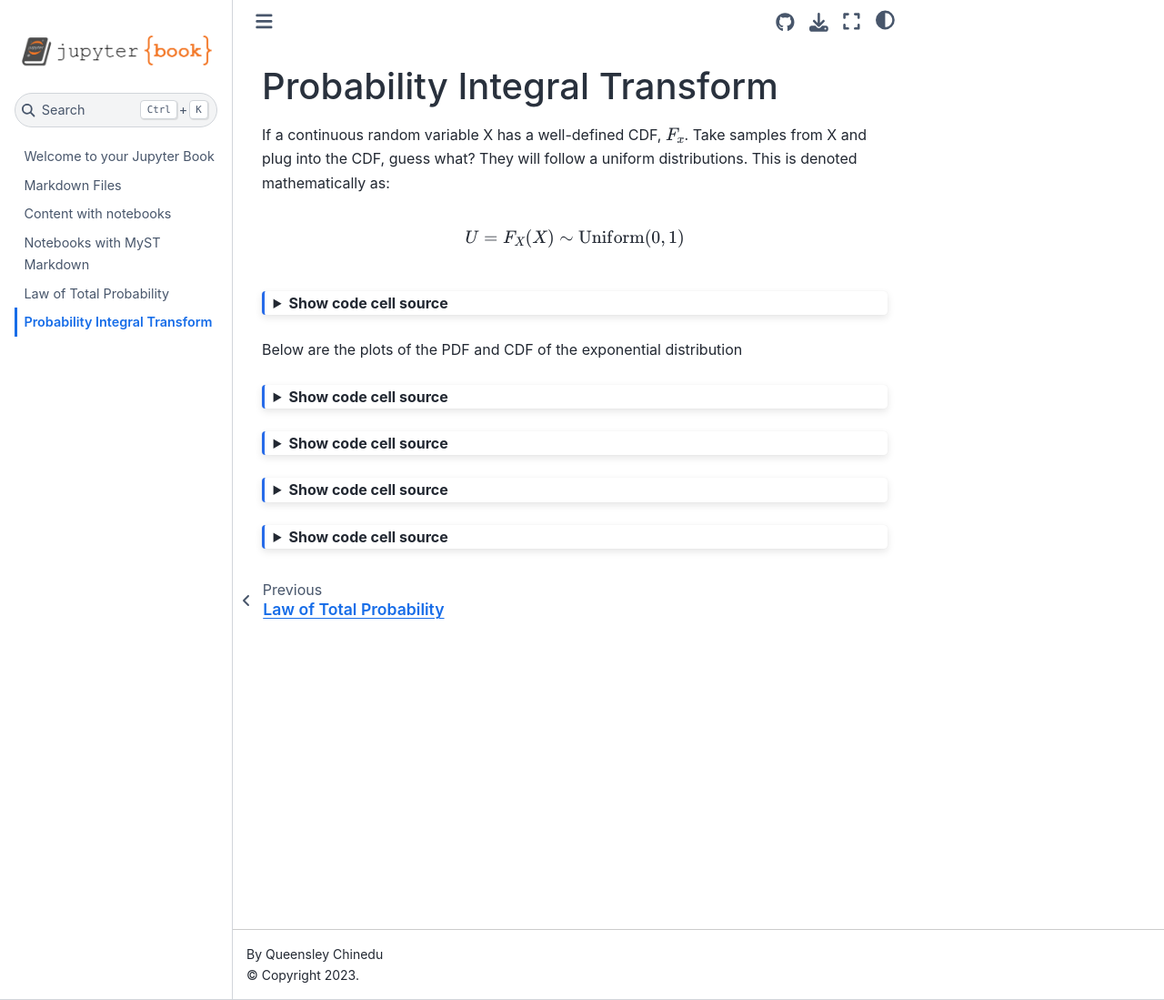
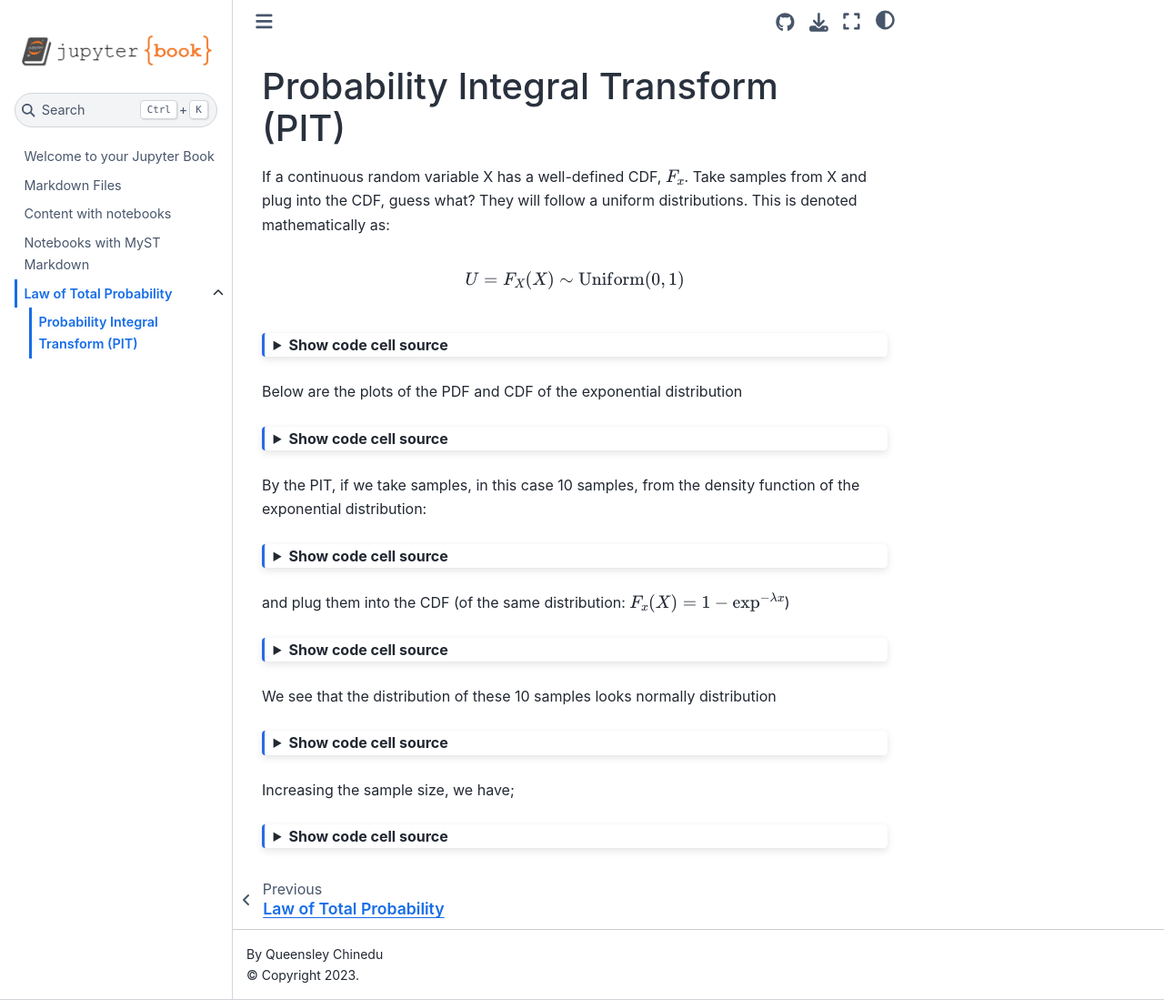
Before and after one commit to QueensleyC/stat5430project, a Jupyter Book: the page built from contents/probability-integral-transform.md, in a window 1280 px wide and 1099 px high. Shown: the whole window at 91% size. Built offline with Jupyter Book 1.0.4 settings and Sphinx 7.4.7 and the Sphinx Book theme 1.1.4, drawn with Linux system fonts in a browser that asks for light colours; some of the changed lines change nothing that is shown.

Commit message:
Treat first statement of PIT

````diff
--- a/_toc.yml
+++ b/_toc.yml
@@ -8,4 +8,5 @@ chapters:
 - file: notebooks
 - file: markdown-notebooks
 - file: contents/law-of-total-prob.md
-- file: contents/probability-integral-transform.md
+  sections:
+    - file: contents/probability-integral-transform.md
--- a/contents/probability-integral-transform.md
+++ b/contents/probability-integral-transform.md
@@ -11,7 +11,7 @@ kernelspec:
   name: python3
 ---
 
-# Probability Integral Transform
+# Probability Integral Transform (PIT)
 If a continuous random variable X has a well-defined CDF, $F_x$. Take samples from X and plug into the CDF, guess what? They will follow a uniform distributions. This is denoted mathematically as:
 
 $$
@@ -64,95 +64,59 @@ plt.tight_layout()
 plt.show()
 ```
 
-```{code-cell} ipython3
-:tags: [hide-input]
-
-import numpy as np
-import matplotlib.pyplot as plt
-
-# Parameters
-lam = 1.0
-x = np.linspace(0, 5, 200)
-
-# Exponential PDF and CDF
-f_x = lam * np.exp(-lam * x)
-F_x = 1 - np.exp(-lam * x)
-
-# Uniform(0,1) PDF
-u = np.linspace(-0.5, 1.5, 200)
-f_u = np.where((u >= 0) & (u <= 1), 1, 0)
-
-# Create 3x1 subplot grid
-fig, axes = plt.subplots(3, 1, figsize=(7,10))
-
-# 1. Exponential PDF
-axes[0].plot(x, f_x, color="red", lw=2)
-axes[0].set_title("Exponential PDF ($\\lambda=1$)")
-axes[0].set_ylabel("Density")
-axes[0].grid(True, linestyle="--", alpha=0.6)
-
-# 2. Exponential CDF
-axes[1].plot(x, F_x, color="blue", lw=2)
-axes[1].set_title("Exponential CDF ($\\lambda=1$)")
-axes[1].set_ylabel("Cumulative Probability")
-axes[1].grid(True, linestyle="--", alpha=0.6)
-
-# 3. Uniform(0,1) PDF
-axes[2].plot(u, f_u, color="green", lw=2)
-axes[2].fill_between(u, f_u, alpha=0.3, color="green")
-axes[2].set_title("Uniform(0,1) PDF")
-axes[2].set_xlabel("x")
-axes[2].set_ylabel("Density")
-axes[2].set_ylim(-0.1, 1.2)
-axes[2].grid(True, linestyle="--", alpha=0.6)
-
-# --- Add dashed arrows between subplots ---
-# Coordinates are in figure fraction (0..1, relative to whole canvas)
-arrow1 = FancyArrowPatch((0.5, 0.78), (0.5, 0.62),
-                         transform=fig.transFigure,
-                         arrowstyle="->", linestyle="--",
-                         mutation_scale=20, color="black")
-arrow2 = FancyArrowPatch((0.5, 0.47), (0.5, 0.31),
-                         transform=fig.transFigure,
-                         arrowstyle="->", linestyle="--",
-                         mutation_scale=20, color="black")
-
-fig.patches.extend([arrow1, arrow2])
-
-# Update function for animation
-def update(frame):
-    # Animate arrow1 growing downwards
-    arrow1.set_positions((0.5, 0.78), (0.5, 0.78 - 0.16 * frame/50))
-    # Animate arrow2 growing downwards
-    arrow2.set_positions((0.5, 0.47), (0.5, 0.47 - 0.16 * frame/50))
-    return arrow1, arrow2
-
-ani = FuncAnimation(fig, update, frames=50, interval=100, blit=True)
-
-plt.tight_layout()
-plt.show()
-```
+By the PIT, if we take samples, in this case 10 samples, from the density function of the exponential distribution:
 
 ```{code-cell} ipython3
 :tags: [hide-input]
 
+X_samples_exp = np.random.exponential(size = 10)
+print(X_samples_exp)
+```
 
-```
+and plug them into the CDF (of the same distribution: $F_x(X) = 1-\exp^{-\lambda x}$)
 
 ```{code-cell} ipython3
 :tags: [hide-input]
 
-X_samples_exp = np.random.exponential(size = 10000)
+F_x = 1 - np.exp(-lam * X_samples_exp)
+F_x
 ```
+
+We see that the distribution of these 10 samples looks normally distribution
 
 ```{code-cell} ipython3
 :tags: [hide-input]
 
-plt.vlines(1 - np.exp(-lam * X_samples_exp),0,1);
+plt.vlines(F_x,0,1);
 ```
+
+Increasing the sample size, we have;
 
 ```{code-cell} ipython3
 :tags: [hide-input]
 
+# Parameters
+lam = 1.0
+sample_sizes = [100, 1000, 10000]
 
+fig, axes = plt.subplots(1, 3, figsize=(15, 3))
+
+for ax, n in zip(axes, sample_sizes):
+    # Sample from Exp(lam)
+    X_samples_exp = np.random.exponential(scale=1/lam, size=n)
+
+    # PIT: U = F_X(X) = 1 - e^{-lam * X}
+    F_x = 1 - np.exp(-lam * X_samples_exp)
+
+    # Plot vertical lines
+    ax.vlines(F_x, 0, 1, color="blue", alpha=0.6, lw=1)
+    ax.set_xlim(0, 1)
+    ax.set_ylim(0, 1.1)
+    ax.set_title(f"n = {n}")
+    ax.set_yticks([])
+    ax.set_xlabel("U = F_X(X)")
+
+plt.suptitle("Probability Integral Transform: Exponential → Uniform(0,1)")
+plt.tight_layout()
+plt.show()
 ```
````
Also changed, not shown: 1 other file.
